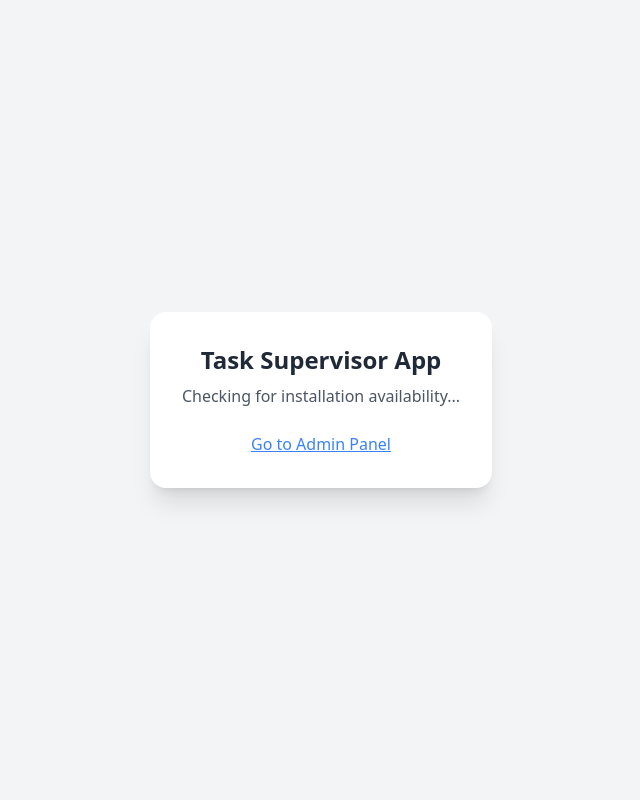
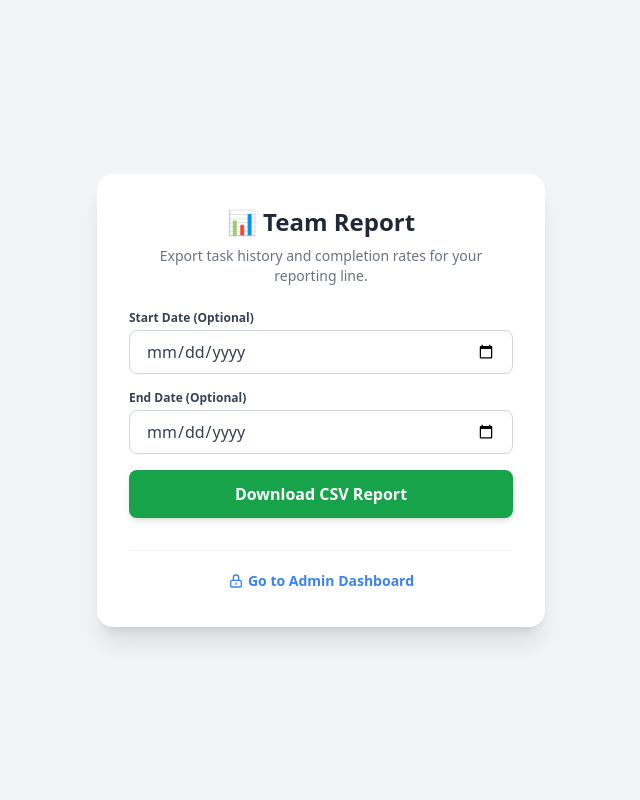
Before and after one commit to q5technologies/office-workplan, a Django app: page / in a window 1280 px wide. Shown: the whole page, without its empty margins (319-959 px from the left). Run offline with Django 5.2, Linux system fonts and the light colour scheme; some libraries are stand-ins or nearby versions.

Commit message:
index updated

```diff
--- a/tasks/views.py
+++ b/tasks/views.py
@@ -4,7 +4,7 @@ from rest_framework.response import Response
 from rest_framework.permissions import IsAuthenticated
 from rest_framework.decorators import action
 from rest_framework.exceptions import PermissionDenied
-from django.db.models import Q
+from django.db.models import Q, Prefetch
 from django.utils import timezone
 from .models import Task, Note
 from users.models import Profile, Subscription
@@ -12,6 +12,8 @@ from .serializers import TaskSerializer, NoteSerializer, ProfileSerializer, Chan
 from django.db import models
 from django.contrib.auth.models import User
 from django.core.exceptions import ObjectDoesNotExist
+import csv
+from django.http import HttpResponse
 
 # ==========================================
 # SUBSCRIPTION SECURITY MIXIN
@@ -296,7 +298,7 @@ class ProfileViewSet(IsActiveSubscriberMixin, viewsets.ModelViewSet):
             )
 
     # ==========================================
-    # NEW: TEAM REPORTING GENERATOR
+    # ENHANCED: TEAM REPORTING (WITH DATES & CSV EXPORT)
     # ==========================================
     @action(detail=False, methods=['get'])
     def team_report(self, request):
@@ -311,22 +313,36 @@ class ProfileViewSet(IsActiveSubscriberMixin, viewsets.ModelViewSet):
 
         tenant = profile.tenant
 
-        # 1. Gather the correct target workers based on role
+        # Extract Query Parameters
+        start_date = request.query_params.get('start_date')
+        end_date = request.query_params.get('end_date')
+        export_csv = request.query_params.get('export', '').lower() == 'csv'
+
+        # Filter tasks by Date Range (if provided)
+        task_queryset = Task.objects.all()
+        if start_date:
+            task_queryset = task_queryset.filter(created_at__date__gte=start_date)
+        if end_date:
+            task_queryset = task_queryset.filter(created_at__date__lte=end_date)
+
+        # 1. Gather target workers (NOW INCLUDES THE REQUESTING MANAGER)
         if profile.role in ['SUBSCRIBER', 'HEAD']:
-            target_users = User.objects.filter(profile__tenant=tenant).exclude(id=user.id)
+            target_users = User.objects.filter(profile__tenant=tenant)
         else: # SUP
-            target_users = User.objects.filter(profile__tenant=tenant, profile__assigned_supervisor=user)
+            target_users = User.objects.filter(
+                Q(id=user.id) | Q(profile__assigned_supervisor=user),
+                profile__tenant=tenant
+            )
 
-        # Optimization: Fetch users, their tasks, and notes all at once to prevent database lag
         target_users = target_users.select_related('profile').prefetch_related(
-            'my_tasks',
+            Prefetch('my_tasks', queryset=task_queryset),
             'my_tasks__notes',
             'my_tasks__notes__user'
-        )
+        ).distinct()
 
         report_data = []
 
-        # 2. Calculate statistics and aggregate data for each user
+        # 2. Calculate statistics
         for t_user in target_users:
             user_tasks = t_user.my_tasks.all()
             total_tasks = len(user_tasks)
@@ -361,6 +377,36 @@ class ProfileViewSet(IsActiveSubscriberMixin, viewsets.ModelViewSet):
                 "tasks": task_list
             })
 
+        # 3. Process CSV Export if requested
+        if export_csv:
+            response = HttpResponse(content_type='text/csv')
+            response['Content-Disposition'] = f'attachment; filename="workplan_report_{timezone.now().strftime("%Y%m%d")}.csv"'
+
+            writer = csv.writer(response)
+            writer.writerow(['Username', 'Role', 'Total Tasks', 'Completed', 'Performance (%)', 'Task ID', 'Task Title', 'Status', 'Notes'])
+
+            for data in report_data:
+                if not data['tasks']:
+                    # If the user has no tasks in this range, still print their name and empty stats
+                    writer.writerow([data['username'], data['role'], 0, 0, '0.0', 'N/A', 'No Tasks', 'N/A', ''])
+                else:
+                    for task in data['tasks']:
+                        # Flatten the notes array into a single readable string for Excel
+                        notes_str = " | ".join([f"[{n['created_at']}] {n['user']}: {n['text']}" for n in task['notes']])
+                        writer.writerow([
+                            data['username'],
+                            data['role'],
+                            data['total_tasks'],
+                            data['completed_tasks'],
+                            data['performance_percentage'],
+                            task['id'],
+                            task['title'],
+                            task['status_display'],
+                            notes_str
+                        ])
+            return response
+
+        # Default JSON response
         return Response(report_data, status=status.HTTP_200_OK)
 
     @action(detail=False, methods=['post'], permission_classes=[IsAuthenticated])
--- a/templates/index.html
+++ b/templates/index.html
@@ -4,19 +4,61 @@
 <head>
     <meta charset="UTF-8">
     <meta name="viewport" content="width=device-width, initial-scale=1.0">
-    <title>Task Supervisor</title>
+    <title>Task Supervisor - Reports</title>
 
     {% progressive_web_app_meta %}
 
     <script src="https://cdn.tailwindcss.com"></script>
 </head>
-<body class="bg-gray-100 flex items-center justify-center h-screen">
-    <div class="text-center p-8 bg-white shadow-xl rounded-2xl">
-        <h1 class="text-2xl font-bold text-gray-800">Task Supervisor App</h1>
-        <p class="text-gray-600 mt-2">Checking for installation availability...</p>
-        <div class="mt-6">
-            <a href="/admin" class="text-blue-500 underline">Go to Admin Panel</a>
+<body class="bg-gray-100 flex items-center justify-center min-h-screen p-4">
+
+    <div class="w-full max-w-md p-8 bg-white shadow-xl rounded-2xl text-center">
+        <h2 class="text-2xl font-bold text-gray-800 mb-2">📊 Team Report</h2>
+        <p class="text-sm text-gray-500 mb-6">Export task history and completion rates for your reporting line.</p>
+
+        <form id="reportForm" class="text-left space-y-4">
+            <div>
+                <label for="start_date" class="block text-xs font-bold text-gray-700 mb-1">Start Date (Optional)</label>
+                <input type="date" id="start_date" name="start_date"
+                       class="w-full px-4 py-2 border border-gray-300 rounded-lg focus:ring-blue-500 focus:border-blue-500 outline-none text-gray-700">
+            </div>
+
+            <div>
+                <label for="end_date" class="block text-xs font-bold text-gray-700 mb-1">End Date (Optional)</label>
+                <input type="date" id="end_date" name="end_date"
+                       class="w-full px-4 py-2 border border-gray-300 rounded-lg focus:ring-blue-500 focus:border-blue-500 outline-none text-gray-700">
+            </div>
+
+            <button type="button" onclick="downloadReport()"
+                    class="w-full bg-green-600 hover:bg-green-700 text-white font-bold py-3 px-4 rounded-lg transition duration-200 mt-2 shadow-md">
+                Download CSV Report
+            </button>
+        </form>
+
+        <div class="mt-8 border-t border-gray-100 pt-5">
+            <a href="/admin" class="text-blue-500 hover:text-blue-700 text-sm font-semibold inline-flex items-center transition duration-200">
+                <svg class="w-4 h-4 mr-1" fill="none" stroke="currentColor" viewBox="0 0 24 24" xmlns="http://www.w3.org/2000/svg">
+                    <path stroke-linecap="round" stroke-linejoin="round" stroke-width="2" d="M12 15v2m-6 4h12a2 2 0 002-2v-6a2 2 0 00-2-2H6a2 2 0 00-2 2v6a2 2 0 002 2zm10-10V7a4 4 0 00-8 0v4h8z"></path>
+                </svg>
+                Go to Admin Dashboard
+            </a>
         </div>
     </div>
+
+    <script>
+        function downloadReport() {
+            const startDate = document.getElementById('start_date').value;
+            const endDate = document.getElementById('end_date').value;
+
+            // Build the URL to hit the exact API endpoint we just created
+            let url = '/api/profiles/team_report/?export=csv';
+
+            if (startDate) url += `&start_date=${startDate}`;
+            if (endDate) url += `&end_date=${endDate}`;
+
+            // Redirect the browser to trigger the automatic file download
+            window.location.href = url;
+        }
+    </script>
 </body>
 </html>
```
